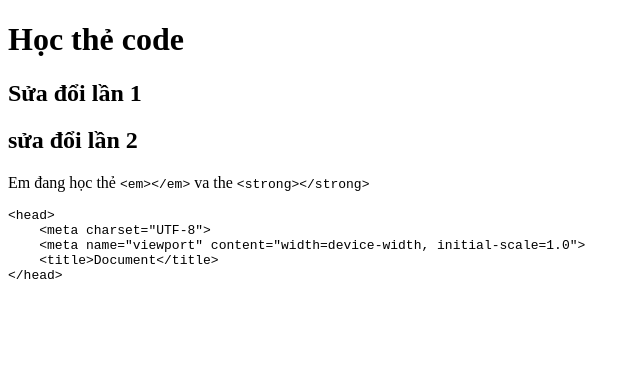
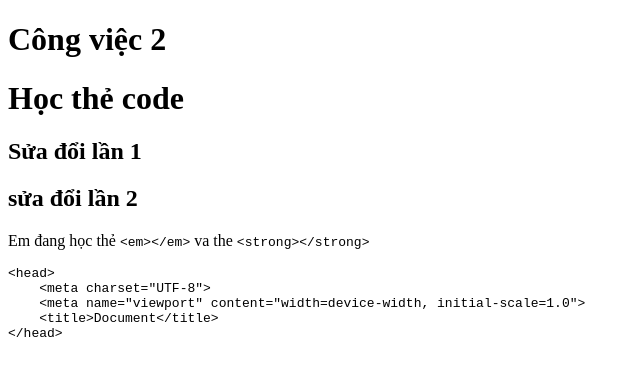
Before and after one commit to Dat1205/Project2, a plain HTML site: page index.html in a window 1280 px wide. Shown: the whole page, without its empty margins (0-640 px from the left). Drawn offline with Linux system fonts and the light colour scheme.

Commit message:
2.cong viec 2

```diff
--- a/index.html
+++ b/index.html
@@ -6,6 +6,7 @@
     <title>Document</title>
   </head>
   <body>
+    <h1>Công việc 2</h1>
     <h1>Học thẻ code</h1>
     <h2>Sửa đổi lần 1</h2>
     <h2>sửa đổi lần 2</h2>
```
